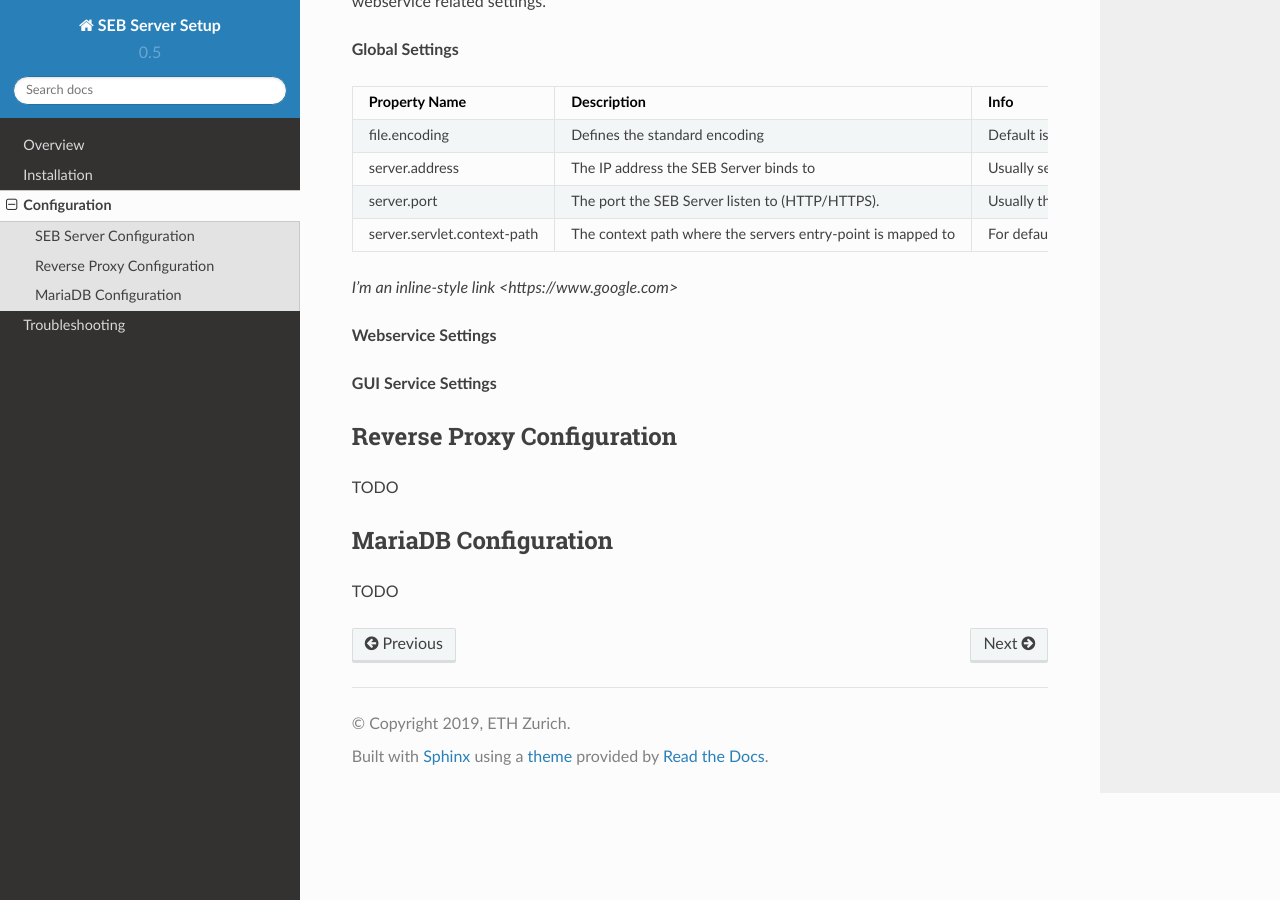
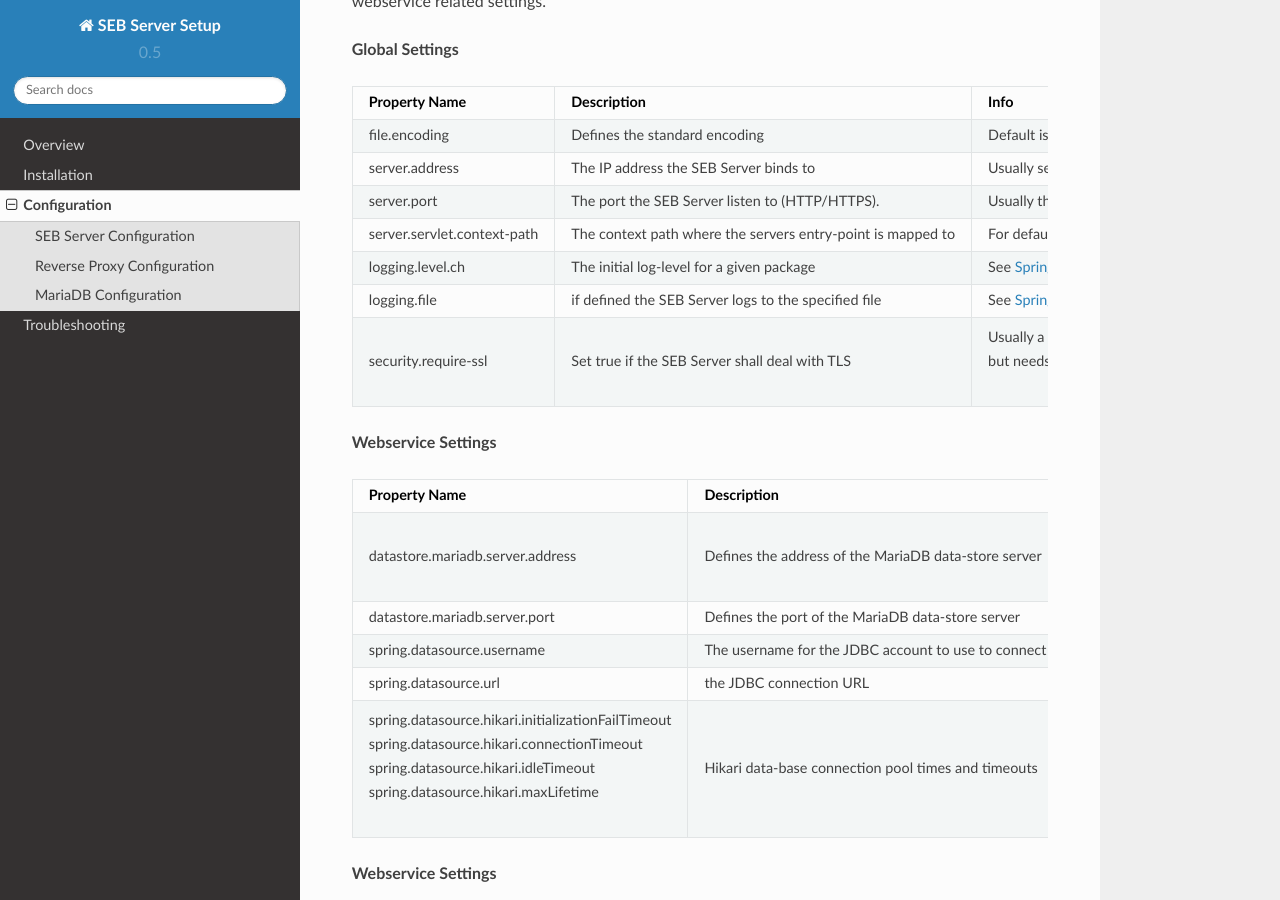
Before and after one commit to SafeExamBrowser/seb-server-setup, a Sphinx documentation site: the page built from docs/configuration.rst, in a window 1280 px wide and 900 px high, scrolled down 610 px. Built offline with Sphinx 7.4.7 and the Read the Docs theme 2.0.0, drawn with Linux system fonts in a browser that asks for light colours; formulas are drawn with MathJax 3.

Commit message:
more docu

```diff
--- a/README.rst
+++ b/README.rst
@@ -42,7 +42,7 @@
 Install SEB Server
 ------------------
 
-For a complete guide to install SEB Server please go to `SEB Server Installation Guide <https://seb-server-setup.readthedocs.io/en/latest/#>`_
+For a complete guide to install SEB Server please go to `SEB Server Installation Guide <https://seb-server-setup.readthedocs.io/en/latest/overview.html>`_
 
 Getting started with SEB Server
 -------------------------------
--- a/docs/configuration.rst
+++ b/docs/configuration.rst
@@ -25,7 +25,7 @@
 **Global Settings**
 
 .. list-table::
-    :name: SEB Server Configuration Properties
+    :name: SEB Server Global Settings
     :widths: 200 100 100
     :header-rows: 1
 
@@ -44,9 +44,47 @@
     * - server.servlet.context-path
       - The context path where the servers entry-point is mapped to
       - For default this is the root '/'
+    * - logging.level.ch
+      - The initial log-level for a given package
+      - See `Spring Logging <https://docs.spring.io/spring-boot/docs/2.1.6.RELEASE/reference/html/boot-features-logging.html>`_
+    * - logging.file
+      - if defined the SEB Server logs to the specified file
+      - See `Spring Logging <https://docs.spring.io/spring-boot/docs/2.1.6.RELEASE/reference/html/boot-features-logging.html>`_
+    * - security.require-ssl
+      - Set true if the SEB Server shall deal with TLS
+      - | Usually a reverse proxy deals with TLS. SEB Server is able to do it also by it's own
+        | but needs more effort. It is recommended to delegate the TLS handling to a reverse proxy
 
 
-`I'm an inline-style link <https://www.google.com>`
+**Webservice Settings**
+
+.. list-table::
+    :name: SEB Server Webservice Settings
+    :widths: 200 100 100
+    :header-rows: 1
+
+    * - Property Name
+      - Description
+      - Info
+    * - datastore.mariadb.server.address
+      - Defines the address of the MariaDB data-store server
+      - | Usually the data-store is defined in a separated docker container/service and connected within a docker-network.
+        | So this is usually a docker service name. If the data-store lives on a separated server, this is the server URL
+    * - datastore.mariadb.server.port
+      - Defines the port of the MariaDB data-store server
+      - Same as datastore.mariadb.server.address
+    * - spring.datasource.username
+      - The username for the JDBC account to use to connect to the MariaDB server
+      -
+    * - spring.datasource.url
+      - the JDBC connection URL
+      - This mostly is composed from other settings and must not be changed
+    * - | spring.datasource.hikari.initializationFailTimeout
+        | spring.datasource.hikari.connectionTimeout
+        | spring.datasource.hikari.idleTimeout
+        | spring.datasource.hikari.maxLifetime
+      - Hikari data-base connection pool times and timeouts
+      - See `Hakari Documentation <https://github.com/brettwooldridge/HikariCP#configuration-knobs-baby>`_
 
 **Webservice Settings**
 
--- a/docs/installation.rst
+++ b/docs/installation.rst
@@ -134,7 +134,7 @@
 
 7. If there where no changes to the default configuration the SEB Server is now running on port 8080 and can be accessed with a browser on http://server-address:8080/. There is one pre-configured institution (ETH Zürich) and one user-account with all roles to manage the server. The username of the initial account is always "super-admin" and the can be extracted from the SEB Server log-file. View logs with docker logs and have a find the line called:
 
-        ******* SEB Server initial admin pwd: [the password is here]
+    ----> SEB Server initial admin-account;
 
     .. note::
 
```
Also changed, not shown: 1 other file.
